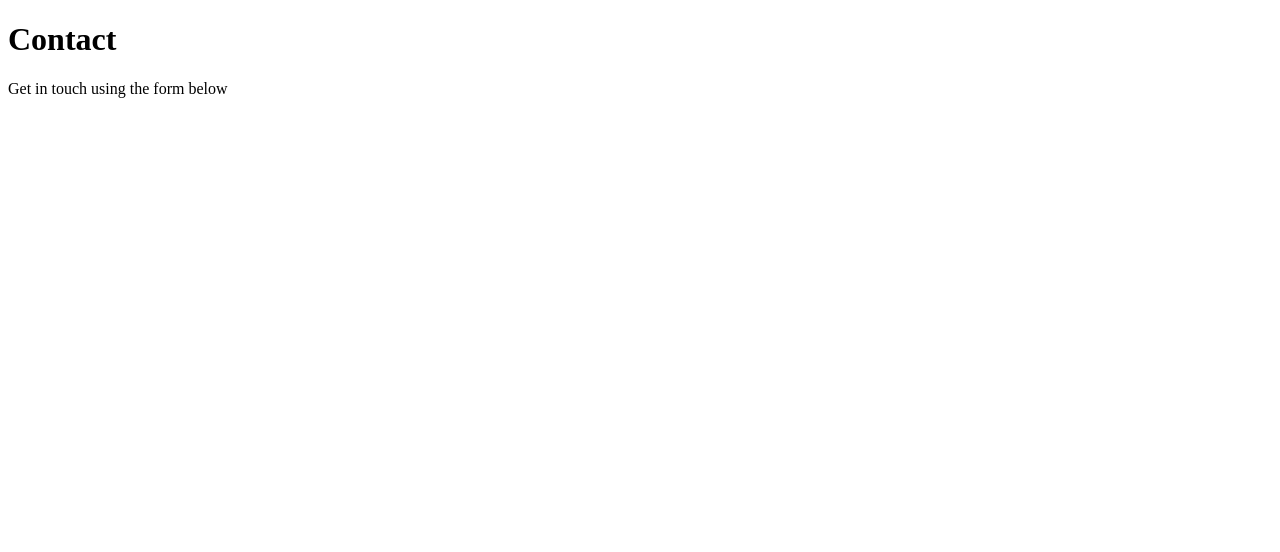
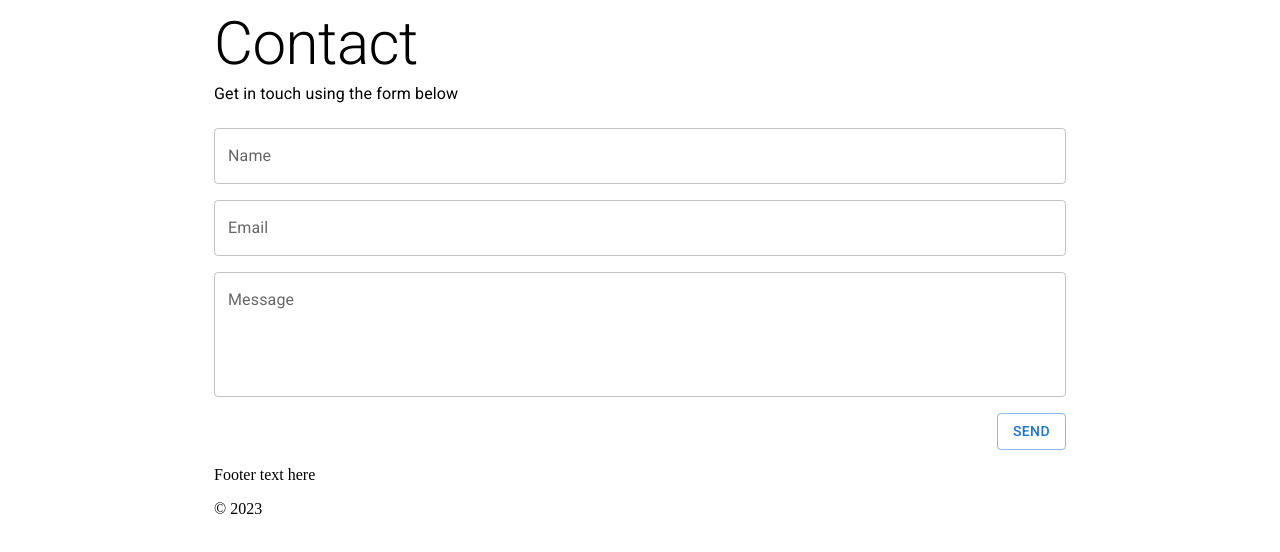
Before and after one commit to ifspcodelab/codeodyssey-frontend, a React (Vite) app: page /contact in a window 1280 px wide. Shown: the top 552 px of the page. Built offline with nearby package versions, Linux system fonts and the light colour scheme.

Commit message:
feat: translate contact page

```diff
--- a/index.html
+++ b/index.html
@@ -4,6 +4,11 @@
     <meta charset="UTF-8" />
     <link rel="icon" type="image/svg+xml" href="/vite.svg" />
     <meta name="viewport" content="width=device-width, initial-scale=1.0" />
+    <link
+            rel="stylesheet"
+            href="https://fonts.googleapis.com/css?family=Roboto:300,400,500,700&display=swap"
+    />
+
     <title>Vite + React + TS</title>
   </head>
   <body>
--- /dev/null
+++ b/src/components/PageFooter/index.tsx
@@ -0,0 +1,13 @@
+interface PageFooterProps {
+    text: string;
+}
+function PageFooter({ text }: PageFooterProps) {
+    return (
+        <footer>
+            <p>{text}</p>
+            <p>© {new Date().getFullYear()}</p>
+        </footer>
+    );
+}
+
+export default PageFooter
--- /dev/null
+++ b/src/components/PageHeader/index.tsx
@@ -0,0 +1,17 @@
+import {Typography} from "@mui/material";
+
+interface PageHeaderProps {
+    title: string;
+    text: string;
+}
+
+function PageHeader({ title, text }: PageHeaderProps) {
+    return (
+        <header>
+            <Typography variant="h2">{title}</Typography>
+            <Typography variant="subtitle1" marginBottom="20px">{text}</Typography>
+        </header>
+    );
+}
+
+export default PageHeader
--- /dev/null
+++ b/src/config/yup.ts
@@ -0,0 +1,27 @@
+import * as Yup from "yup";
+import i18n from "../locales/i18n";
+
+// https://github.com/arfurlaneto/yup-locale-pt/blob/master/src/locale.ts
+const locale = {
+    mixed: {
+        default: i18n.t("yup.mixed_invalid_field"),
+        required: i18n.t("yup.mixed_required_field"),
+        notType: i18n.t("yup.mixed_not_type"),
+        oneOf: i18n.t("yup.mixed_one_of"),
+        max: i18n.t("yup.mixed_max"),
+        min: i18n.t("yup.mixed_min"),
+    },
+    string: {
+        email: i18n.t("yup.string_email"),
+        max: i18n.t("yup.string_max"),
+        min: i18n.t("yup.string_min"),
+    },
+    number: {
+        max: i18n.t("yup.number_max"),
+        min: i18n.t("yup.number_min"),
+    },
+};
+
+Yup.setLocale(locale);
+
+export default Yup;
--- a/src/locales/en/translation.json
+++ b/src/locales/en/translation.json
@@ -1,6 +1,44 @@
 {
   "contact": {
     "title": "Contact",
-    "text": "Get in touch using the form below"
+    "text": "Get in touch using the form below",
+    "form": {
+      "name": "Name",
+      "email": "Email",
+      "message": "Message",
+      "submit": "Send",
+      "errors": {
+        "name": {
+            "required": "Name is required",
+            "min": "Name must be at least 5 characters",
+            "max": "Name must be at most 100 characters"
+        },
+        "email": {
+          "required": "Email is required",
+          "invalid": "Email must be a valid email"
+        },
+        "message": {
+            "required": "Message is a required field",
+            "min": "Message must be at least 10 characters",
+            "max": "Message must be at most 100 characters"
+        }
+      }
+    },
+    "footer": "Footer text here"
+  },
+  "yup": {
+    "invalid_field_length": "This field must have at least ${min} characters",
+    "invalid_number_length": "This field should be bigger than ${min}.",
+    "mixed_invalid_field": "This field is invalid.",
+    "mixed_required_field": "This field is required.",
+    "mixed_not_type": "This field is invalid.",
+    "mixed_one_of": "This field doesn't match.",
+    "mixed_max": "This field should be smaller than ${max}.",
+    "mixed_min": "This field should be bigger than ${min}.",
+    "string_email": "This field needs to be a valid email.",
+    "string_max": "This field should be smaller than ${max}.",
+    "string_min": "This field should be bigger than ${min}.",
+    "number_max": "This field should be smaller than ${max}.",
+    "number_min": "This field should be bigger than ${min}."
   }
 }
--- a/src/i18n.js
+++ b/src/locales/i18n.ts
@@ -2,8 +2,8 @@ import i18n from 'i18next';
 import { initReactI18next } from 'react-i18next';
 import LanguageDetector from 'i18next-browser-languagedetector';
 
-import translationEN from './locales/en/translation.json';
-import translationPT from './locales/pt/translation.json';
+import translationEN from './en/translation.json';
+import translationPT from './pt/translation.json';
 
 const resources = {
     en: {
--- a/src/locales/pt/translation.json
+++ b/src/locales/pt/translation.json
@@ -1,6 +1,44 @@
 {
   "contact": {
     "title": "Entre em Contato",
-    "text": "Utilize o formulário abaixo para entrar em contato conosco."
+    "text": "Utilize o formulário abaixo para entrar em contato conosco.",
+    "form": {
+      "name": "Nome",
+      "email": "E-mail",
+      "message": "Mensagem",
+      "submit": "Enviar",
+      "errors": {
+        "name": {
+          "required": "Nome é obrigatório",
+          "min": "Nome deve ter no mínimo 5 caracteres",
+          "max": "Nome deve ter no máximo 50 caracteres"
+        },
+        "email": {
+          "required": "Email é obrigatório",
+          "invalid": "Email inválido"
+        },
+        "message": {
+          "required": "Mensagem é obrigatório",
+          "min": "Mensagem deve ter no mínimo 10 caracteres",
+          "max": "Mensagem deve ter no máximo 500 caracteres"
+        }
+      }
+    },
+    "footer": "Texto do footer aqui"
+  },
+  "yup": {
+    "invalid_field_length": "Esse campo deve ter pelo menos {{ min }} caracteres.",
+    "invalid_number_length": "Esse campo deve ser maior que {{ min }} caracteres.",
+    "mixed_invalid_field": "Campo inválido.",
+    "mixed_required_field": "Campo obrigatório.",
+    "mixed_not_type": "Campo inválido",
+    "mixed_one_of": "Este campo não corresponde",
+    "mixed_max": "Esse campo deve ser menor que ${max}.",
+    "mixed_min": "Esse campo deve ser maior que ${min}.",
+    "string_email": "Esse campo precisa ser um email válido.",
+    "string_max": "Esse campo deve ser menor que ${max}.",
+    "string_min": "Esse campo deve ser maior que ${min}.",
+    "number_max": "Esse campo deve ser menor que ${max}.",
+    "number_min": "Esse campo deve ser maior que ${min}."
   }
 }
--- a/src/main.tsx
+++ b/src/main.tsx
@@ -6,7 +6,7 @@ import Home from "./pages/Home";
 import TermsOfUse from "./pages/TermsOfUse";
 import PrivacyPolicy from "./pages/PrivacyPolicy";
 import Contact from "./pages/Contact";
-import './i18n.js'
+import './locales/i18n.ts'
 
 const router = createBrowserRouter([
     {
--- a/src/pages/Contact/index.tsx
+++ b/src/pages/Contact/index.tsx
@@ -1,12 +1,61 @@
 import {useTranslation} from "react-i18next";
+import { yupResolver } from "@hookform/resolvers/yup";
+import {Button, Container, Grid, TextField} from "@mui/material";
+import PageHeader from "../../components/PageHeader";
+import PageFooter from "../../components/PageFooter";
+import {useForm} from "react-hook-form";
+import {schema} from "./schema.ts";
 
 function Contact() {
     const {t} = useTranslation();
+    const { register, handleSubmit, formState: { errors } } = useForm({ resolver: yupResolver(schema)})
+
+    const onSubmit = (data: any) => console.log(data)
+
     return (
-        <>
-            <h1>{t('contact.title')}</h1>
-            <p>{t('contact.text')}</p>
-        </>
+        <Container maxWidth="md">
+            <PageHeader title={t('contact.title')} text={t('contact.text')} />
+            <form onSubmit={ handleSubmit(onSubmit) }>
+                <Grid container spacing={1} rowSpacing={2}>
+                    <Grid item xs={12}>
+                        <TextField
+                            sx={{ width: "100%" }}
+                            {...register("name", { required: true })}
+                            label={t("contact.form.name")}
+                            variant="outlined"
+                            error={!!errors.name}
+                            helperText={errors.name && <span>{errors.name.message}</span> }
+                        />
+                    </Grid>
+                    <Grid item xs={12}>
+                        <TextField
+                            sx={{ width: "100%" }}
+                            {...register("email", { required: true })}
+                            label={t("contact.form.email")}
+                            variant="outlined"
+                            error={!!errors.email}
+                            helperText={errors.email && <span>{errors.email.message}</span> }
+                        />
+                    </Grid>
+                    <Grid item xs={12}>
+                        <TextField
+                            sx={{ width: "100%" }}
+                            {...register("message", { required: true })}
+                            label={t("contact.form.message")}
+                            variant="outlined"
+                            multiline
+                            rows={4}
+                            error={!!errors.message}
+                            helperText={errors.message && <span>{errors.message.message}</span>}
+                        />
+                    </Grid>
+                    <Grid item xs={12} textAlign="right">
+                        <Button variant="outlined" type="submit">{t('contact.form.submit')}</Button>
+                    </Grid>
+                </Grid>
+            </form>
+            <PageFooter text={t('contact.footer')} />
+        </Container>
     );
 }
 
--- /dev/null
+++ b/src/pages/Contact/schema.ts
@@ -0,0 +1,7 @@
+import Yup from "../../config/yup.ts";
+
+export const schema = Yup.object({
+    name: Yup.string().required().min(5).max(50),
+    email: Yup.string().required().email(),
+    message: Yup.string().required().min(10).max(100)
+}).required()
```
Also changed, not shown: package.json (+9 -1 lines), 1 other file (tests, documents, lock files or other folders).
